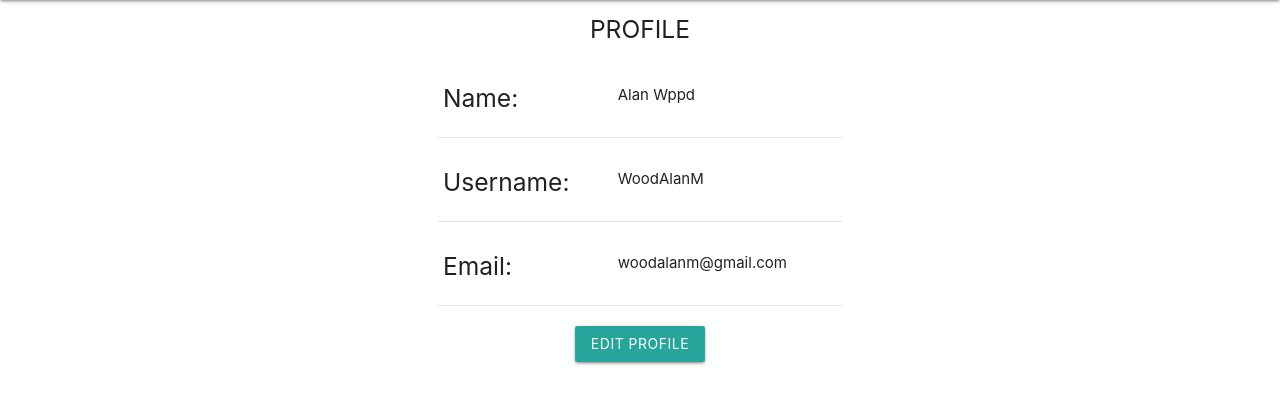
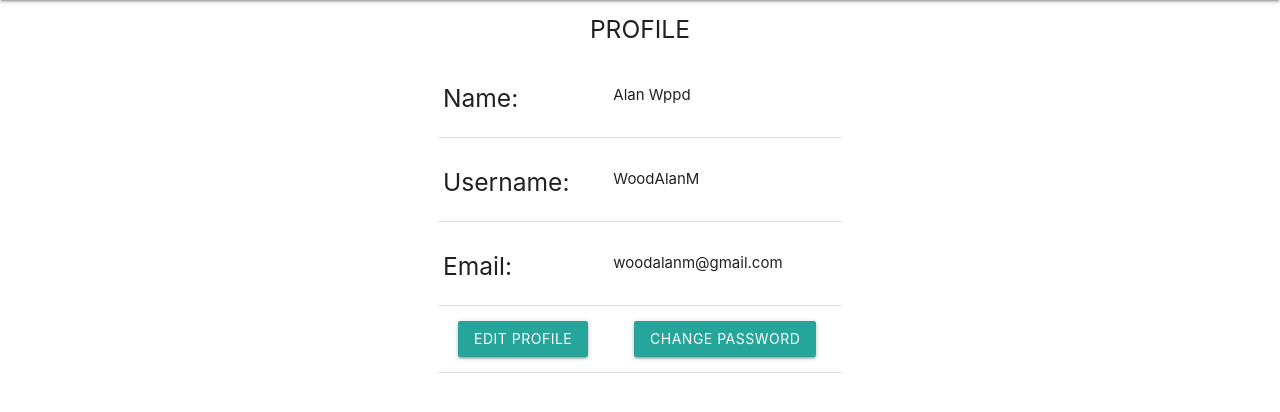
Before and after one commit to WoodAlanM/Laserlobby-Flask-, a Flask app: page /profile in a window 1280 px wide. Shown: the part 64-476 px from the top of the page. Run offline with Flask 2, Linux system fonts and the light colour scheme; a user stored in the database is signed in; some libraries are stand-ins or nearby versions.

Commit message:
Added change password functionality, however in doing so i broke the edit profile functionality.

```diff
--- a/main.py
+++ b/main.py
@@ -269,17 +269,31 @@ def profile():
     if request.method == 'POST':
         current_id = current_user.id
         user = UserModel.query.filter_by(id=current_id).first()
+        try:
+            old_password = request.form['old_pass']
+            new_password = request.form['new_pass']
+            validate_password = request.form['validate_pass']
+            print("got here")
+            if not old_password == '' and not new_password == '' and not validate_password == '' and new_password == validate_password:
+                if user.check_password(old_password):
+                    user.set_password(new_password)
+                    db.session.commit()
+                    return redirect('/profile')
+        except:
+            print('didnt work right')
         email = request.form['email']
         username = request.form['username']
         first = request.form['first']
         last = request.form['last']
-        if first:
+        print(last)
+        if not first == '':
             user.first = first
-        if last:
+        if not last == '':
+            print("got to if")
             user.last = last
-        if username:
+        if not username == '':
             user.username = username
-        if email:
+        if not email == '':
             user.email = email
         db.session.commit()
         return redirect('/profile')
--- a/models.py
+++ b/models.py
@@ -13,7 +13,7 @@ class UserModel(UserMixin, db.Model):
     first_name = db.Column(db.String(100))
     last_name = db.Column(db.String(100))
     email = db.Column(db.String(80), unique=True)
-    username = db.Column(db.String(100))
+    username = db.Column(db.String(100), unique=True)
     password_hash = db.Column(db.String())
 
     def set_password(self,password):
--- a/notes.txt
+++ b/notes.txt
@@ -1 +1,2 @@
 Add password update functionality
+Make it so a name is required to save the canvas
--- a/templates/profile.html
+++ b/templates/profile.html
@@ -47,16 +47,22 @@
                             <td><h5>Email:</h5></td>
                             <td><p id="email"></p></td>
                         </tr>
+                        <tr>
+                            <td>
+                                <div class="center">
+                                    <button class="btn modal-trigger" data-target="modal_edit_profile">Edit Profile</button>
+                                </div>
+                            </td>
+                            <td>
+                                <div class="center">
+                                    <button class="btn modal-trigger" data-target="modal_change_password">Change Password</button>
+                                </div>
+                            </td>
+                        </tr>
                     </table>
                     <!-- Edit Profile
-                    Password/Change Password
                     Saved Canvases
                     Uploaded pictures -->
-                </div>
-            </div>
-            <div class="row">
-                <div class="center">
-                    <button class="btn modal-trigger" id="change_text" type="button" data-target="modal_edit_profile">Edit Profile</button>
                 </div>
             </div>
             <div id="modal_edit_profile" class="modal">
@@ -87,7 +93,35 @@
                     </form>
                 </div>
                 <div class="modal-footer">
-                    <a id="apply_edited_profile" href="#!" onclick="" class="modal-close waves-effect waves-green btn-flat">Apply</a>
+                    <a id="apply_edited_profile" href="#!" class="modal-close waves-effect waves-green btn-flat">Apply</a>
+                    <a href="#!" class="modal-close waves-effect waves-green btn-flat">Cancel</a>
+                </div>
+            </div>
+            <div id="modal_change_password" class="modal">
+                <div class="modal-content">
+                    <h5 class="center">Change Password</h5>
+                    <form class="col offset-s3 s6" id="change_password_form" action="" method = "POST">
+                        <div class="row">
+                            <div class="input-field">
+                                <input id="old_password" class="validate" placeholder="Old Password" type ="password" name ="old_pass" /></p>
+                                <label>Old Password</label>
+                            </div>
+                            <div class="input-field">
+                                <input id="new_password" class="validate" placeholder="New Password" type ="password" name ="new_pass" /></p>
+                                <label>New Password</label>
+                            </div>
+                            <div class="input-field">
+                                <input id="=validate_password" class="validate" placeholder="Repeat New Password" type ="password" name ="validate_pass" /></p>
+                                <label>Repeat New Password</label>
+                            </div>
+                        </div>
+                        <div class="hide">
+                            <input id="change_password_submit" type="submit" value = "Submit" /></p>
+                        </div>
+                    </form>
+                </div>
+                <div class="modal-footer">
+                    <a id="apply_changed_password" href="#!" class="modal-close waves-effect waves-green btn-flat">Apply</a>
                     <a href="#!" class="modal-close waves-effect waves-green btn-flat">Cancel</a>
                 </div>
             </div>
@@ -143,6 +177,9 @@
                 $('#apply_edited_profile').on('click', function(){
                     $('#edit_profile_submit').click()
                 });
+                $('#apply_changed_password').on('click', function(){
+                    $('#change_password_submit').click()
+                });
             </script>
             <!-- Enables the dropdown -->
             <script>
```
Also changed, not shown: users.db.
